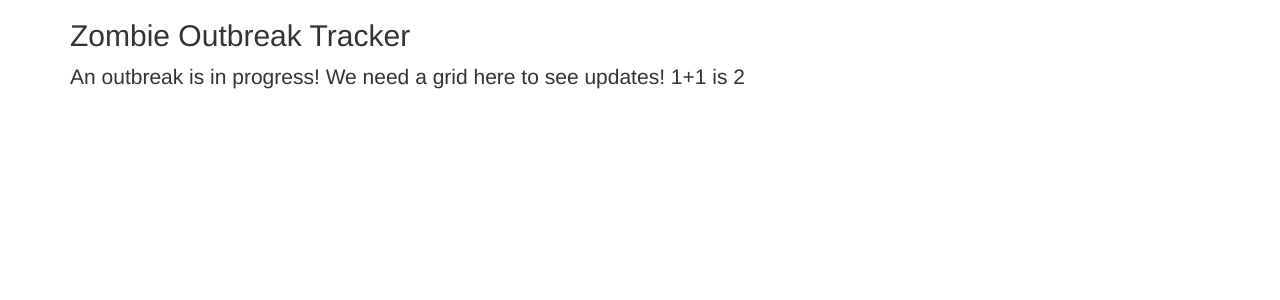
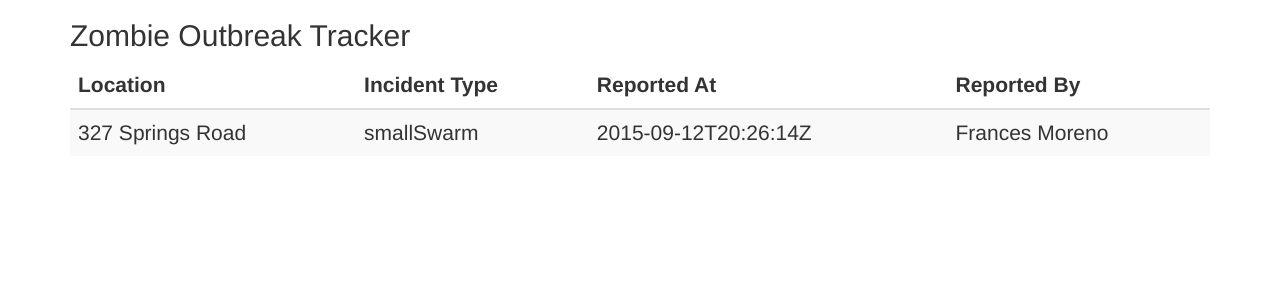
Before and after one commit to MattHoneycutt/intro-to-angular-for-aspnet-devs, an ASP.NET MVC app: page / in a window 1280 px wide. Shown: the part 51-351 px from the top of the page. Run offline with ASP.NET Core 8 and stand-ins for ASP.NET MVC 5, Linux system fonts and the light colour scheme; the project's own start-up code is not run; a stand-in starts its controllers and pages; some libraries are stand-ins or nearby versions.

Commit message:
Phase 2: got demo showing a single zombie.

```diff
--- a/src/IntroToAngularjsForAspnetDevs.Web/Views/Home/Index.cshtml
+++ b/src/IntroToAngularjsForAspnetDevs.Web/Views/Home/Index.cshtml
@@ -5,8 +5,4 @@
 }
 
 <h2>Zombie Outbreak Tracker</h2>
-<p class="lead">
-    An outbreak is in progress! We need a grid here to see updates!
-
-    1+1 is {{1+1}}
-</p>
+<zombie-incident-list></zombie-incident-list>
--- a/src/IntroToAngularjsForAspnetDevs.Web/Views/Shared/_Layout.cshtml
+++ b/src/IntroToAngularjsForAspnetDevs.Web/Views/Shared/_Layout.cshtml
@@ -37,5 +37,6 @@
     </div>
 <script type="text/javascript" src="https://ajax.googleapis.com/ajax/libs/angularjs/1.5.6/angular.min.js"></script>
 <script src="~/client/app.module.js"></script>
+<script src="~/client/zombieIncidentList.component.js"></script>
 </body>
 </html>
--- /dev/null
+++ b/src/IntroToAngularjsForAspnetDevs.Web/client/zombieIncidentList.component.js
@@ -0,0 +1,20 @@
+(function (undefined) {
+
+    angular.module('app')
+        .component('zombieIncidentList', {
+            templateUrl: '/client/zombieIncidentList.tmpl.html',
+            controller: controller,
+            controllerAs: 'vm'
+        });
+
+    function controller() {
+        var vm = this;
+
+        vm.zombie = {
+            location: '327 Springs Road',
+            incidentType: 'smallSwarm',
+            reportedBy: 'Frances Moreno',
+            reportedAt: '2015-09-12T20:26:14Z'
+        };
+    }
+})();
--- /dev/null
+++ b/src/IntroToAngularjsForAspnetDevs.Web/client/zombieIncidentList.tmpl.html
@@ -0,0 +1,18 @@
+<table class="table table-striped">
+    <thead>
+    <tr>
+        <th>Location</th>
+        <th>Incident Type</th>
+        <th>Reported At</th>
+        <th>Reported By</th>
+    </tr>
+    </thead>
+    <tbody>
+    <tr>
+        <td>{{vm.zombie.location}}</td>
+        <td>{{vm.zombie.incidentType}}</td>
+        <td>{{vm.zombie.reportedAt}}</td>
+        <td>{{vm.zombie.reportedBy}}</td>
+    </tr>
+    </tbody>
+</table>
```
Also changed, not shown: src/IntroToAngularjsForAspnetDevs.Web/IntroToAngularjsForAspnetDevs.Web.csproj.
